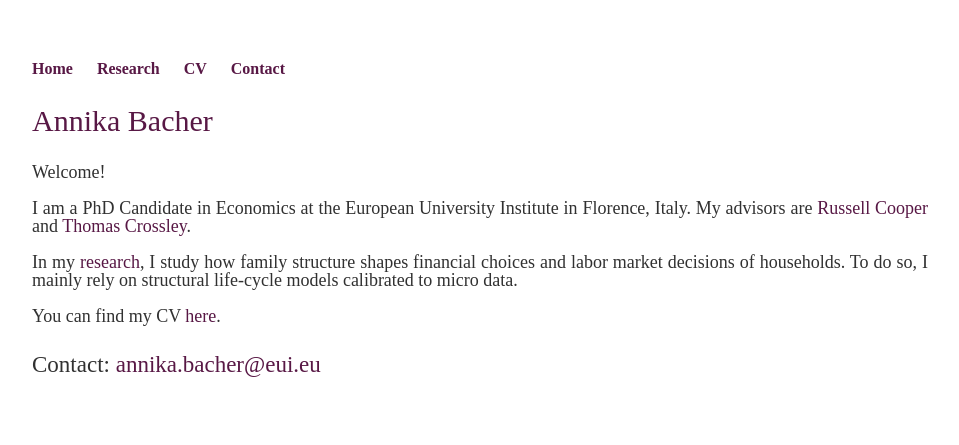
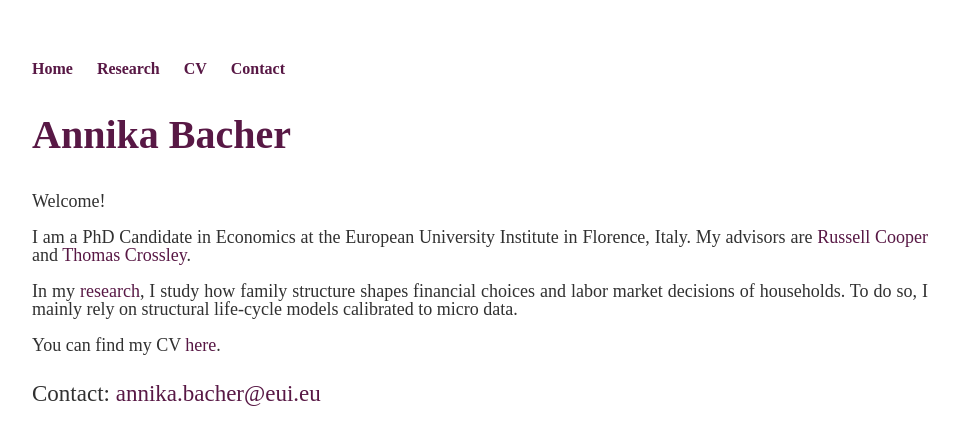
Before and after one commit to annikabacher/annikabacher.github.io, a Jekyll site: the page built from index.html, in a window 1280 px wide. Shown: the top 445 px of the page, without its empty margins (160-1119 px from the left). Built offline with Jekyll 4.4.1, drawn with Linux system fonts in a browser that asks for light colours.

Commit message:
bold text

```diff
--- a/css/main.css
+++ b/css/main.css
@@ -23,7 +23,7 @@ a:hover {
 
 
 h1 {
-    font:30px/1.5 'Muli';
+    font:40px/1.5 'Muli';
     color: #581845;
 }
 
--- a/index.html
+++ b/index.html
@@ -4,7 +4,7 @@ title: Annika Bacher
 ---
 <div class="blurb">
 
-	<h1>{{ page.title }}</h1>
+	<h1><b>{{ page.title }}</b></h1>
 
 	<body>
 	<p>Welcome!</p>
```
Also changed, not shown: 1 other file.
